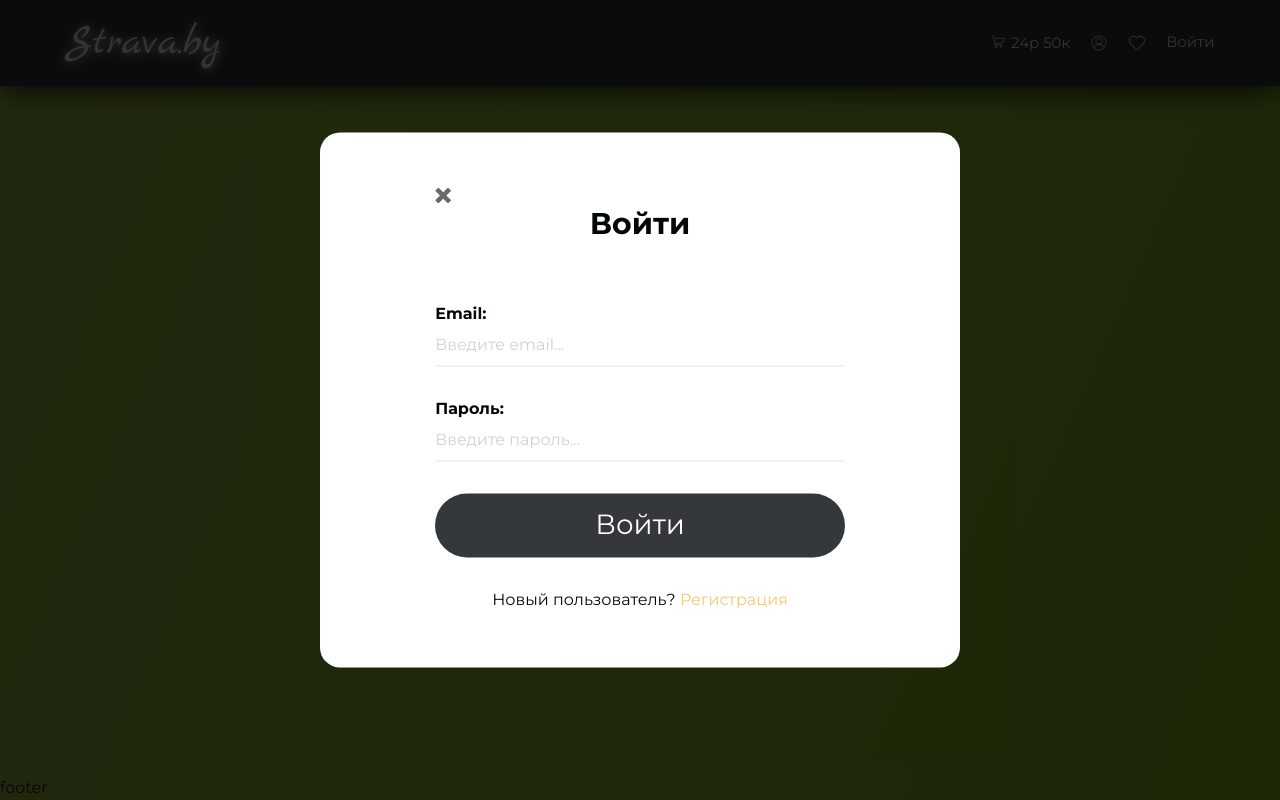
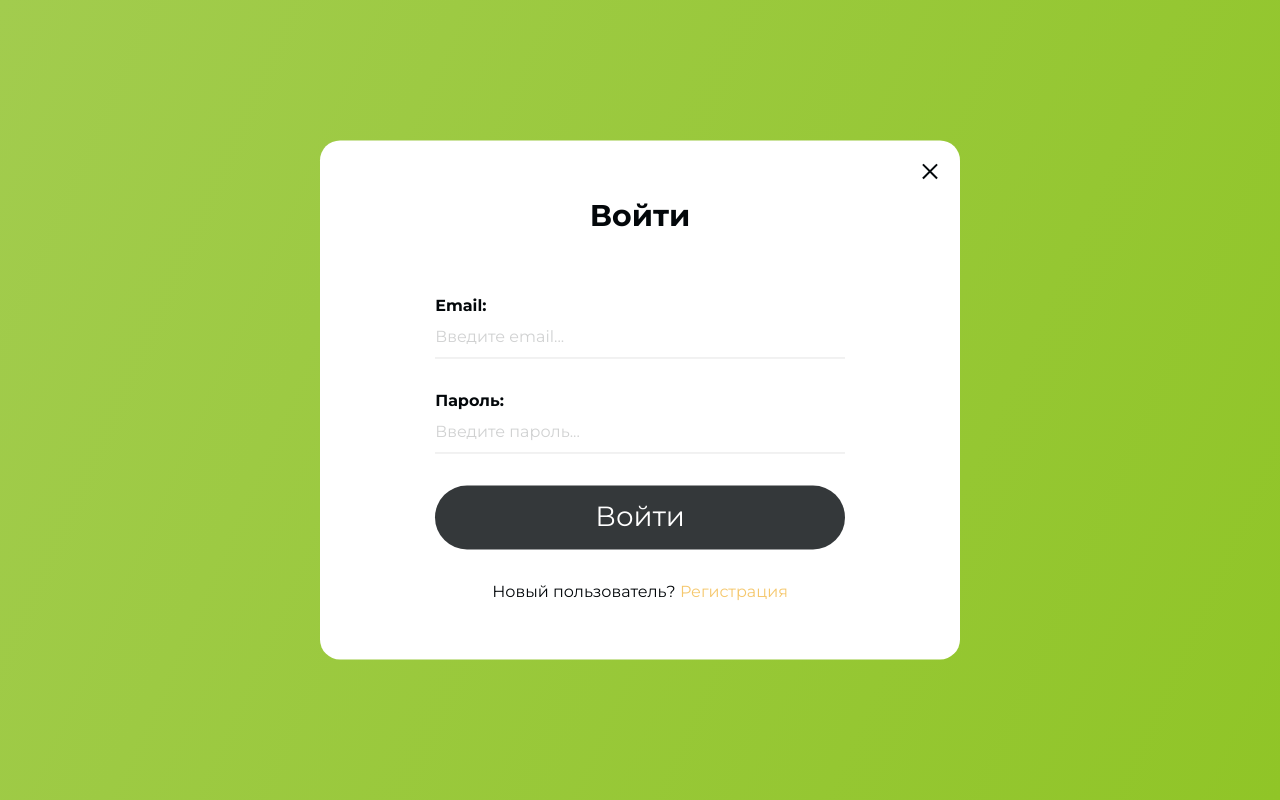
Before and after one commit to evgeniy-strunevskiy/Sneday.by, a React (Create React App) app: page /login in a window 1280 px wide. Built offline with nearby package versions, Linux system fonts and the light colour scheme.

Commit message:
Создан компонент Close

```diff
--- a/src/components/UI/Input/close/Close.module.scss
+++ b/src/components/UI/Input/close/Close.module.scss
@@ -1,6 +1,21 @@
 .close {
-  width: 1em;
-  height: 1em;
-  background-color: var(--color-body);
-  clip-path: polygon(20% 0%, 0% 20%, 30% 50%, 0% 80%, 20% 100%, 50% 70%, 80% 100%, 100% 80%, 70% 50%, 100% 20%, 80% 0%, 50% 30%);
+  width: 20px;
+  height: 20px;
+  position: relative;
+  &:before, &:after {
+    content: '';
+    display: block;
+    width: 100%;
+    height: 2px;
+    position: absolute;
+    top: 50%;
+    transform: translateY(-50%);
+    background: var(--color-drawer);
+  }
+  &:before {
+    transform: rotate(45deg)
+  }
+  &:after {
+    transform: rotate(-45deg)
+  }
 }
--- a/src/components/UI/Input/close/Close.tsx
+++ b/src/components/UI/Input/close/Close.tsx
@@ -4,8 +4,12 @@ import classNames from 'classnames/bind';
 
 const cl = classNames.bind(styles);
 
-export const Close: FC = () => {
+interface CloseTypes {
+  close: () => void;
+}
+
+export const Close: FC<CloseTypes> = ({close}) => {
   return (
-    <div className={cl('close')} ></div>
+    <div onClick={close} className={cl('close')} ></div>
   )
 }
--- a/src/components/UI/logo/Logo.tsx
+++ b/src/components/UI/logo/Logo.tsx
@@ -8,7 +8,7 @@ const cl = classNames.bind(styles)
 export const Logo: FC = () => {
   return (
     <Link className={cl('logo')} to='/'>
-        <div className={cl('logo_text')}>Strava.by</div>
+        <div className={cl('logo_text')}>Chabor.by</div>
     </Link>
   );
 };
--- a/src/pages/Login.module.scss
+++ b/src/pages/Login.module.scss
@@ -4,7 +4,7 @@
   left: 0;
   width: 100%;
   height: 100%;
-  background: rgba(0, 0, 0, 0.8);
+  background-image: linear-gradient(114deg, var(--color-background-one), var(--color-background-two));
   color: var(--color-font-two);
 }
 
@@ -20,7 +20,9 @@
 }
 
 .login_close {
-
+  position: absolute;
+  top: 20px;
+  right: 20px;
 }
 
 .login_title {
--- a/src/pages/Login.tsx
+++ b/src/pages/Login.tsx
@@ -3,16 +3,21 @@ import classNames from "classnames/bind";
 import styles from "./Login.module.scss";
 import { LoginForm } from "../components/LoginForm";
 import { Close } from "../components/UI/Input/close/Close";
+import { useNavigate } from "react-router";
 
 const cl = classNames.bind(styles);
 
 export const Login: FC = () => {
+  const navigate = useNavigate();
+  function close() {
+    navigate(-1);
+  }
   return (
     <div className={cl("login")}>
       <div className={cl("login_content")}>
-        <div className={cl("login_close")}>
-          <Close />
-        </div>
+      <div className={cl("login_close")}>
+        <Close close={close} />
+      </div>
         <h3 className={cl("login_title")}>Войти</h3>
         <LoginForm />
       </div>
```
